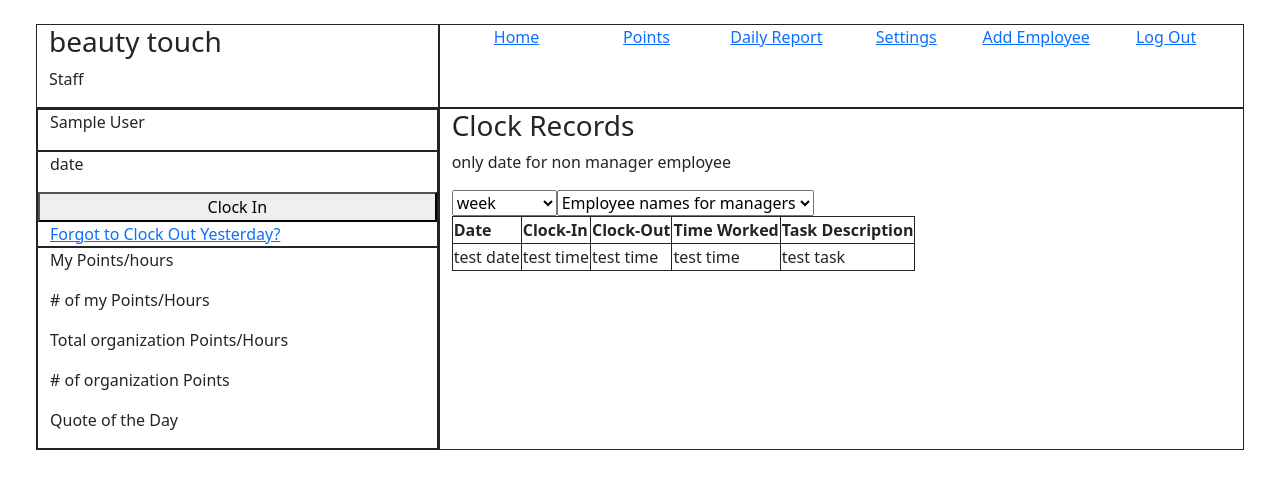
After one commit to beqasabana/freelance_one_BeautyTouch, a Django app: template beautytouch/staff_manager/templates/staff_dashboard.html in a window 1280 px wide. The commit adds this page. Shown: the top 489 px of the page. Run offline with Django 4.2, Linux system fonts and the light colour scheme; the template is opened without the code that fills it: values that come from a table or form of the project are taken from there, others are empty; tables that the repository leaves empty hold one stand-in row (values such as "Sample post"); parts of the project's set-up code (start-up, migrations or seed data) failed here and were passed over.

Commit message:
added log in logic and templates

```diff
--- a/beautytouch/staff_manager/models.py
+++ b/beautytouch/staff_manager/models.py
@@ -7,16 +7,19 @@ import bcrypt
 
 class EmployeeManager(models.Manager):
     def validate_login(self, user_input):
+        errors = {}
         try:
             emp = Employee.objects.get(user_name=user_input['user_name'])
         except ObjectDoesNotExist:
-            return 0
             #user does not exist
+            errors['user_name'] = "User Does Not Exists. Check User Name."
+            return 0, errors
         if bcrypt.checkpw(user_input['password'].encode(), emp.password.encode()):
-            return emp
+            return emp, errors
         else:
             # password did not match
-            return 0
+            errors['password'] = "Password Did Not Match."
+            return 0, errors
 
 class Employee(models.Model):
     first_name = models.CharField(max_length=25)
--- a/beautytouch/staff_manager/static/css/signin.css
+++ b/beautytouch/staff_manager/static/css/signin.css
@@ -8,3 +8,7 @@ body {
     padding-bottom: 40px;
     background-color: #f5f5f5;
 }
+
+.error {
+    color: red;
+}
--- /dev/null
+++ b/beautytouch/staff_manager/static/css/staff_dashboard.css
@@ -0,0 +1,7 @@
+.row {
+    padding: 0;
+}
+
+.container {
+    margin: 0;
+}
--- /dev/null
+++ b/beautytouch/staff_manager/templates/staff_dashboard.html
@@ -0,0 +1,95 @@
+<!DOCTYPE html>
+<html lang="en">
+<head>
+    <meta charset="UTF-8">
+    <meta http-equiv="X-UA-Compatible" content="IE=edge">
+    <meta name="viewport" content="width=device-width, initial-scale=1.0">
+    {% load static %}
+    <link rel="stylesheet" href="{% static 'css/staff_dashboard.css' %}">
+    <script defer src="{% static 'js/staff_dashboard.js' %}"></script>
+    <link href="https://cdn.jsdelivr.net/npm/bootstrap@5.1.3/dist/css/bootstrap.min.css" rel="stylesheet" integrity="sha384-1BmE4kWBq78iYhFldvKuhfTAU6auU8tT94WrHftjDbrCEXSU1oBoqyl2QvZ6jIW3" crossorigin="anonymous">
+    <title>SignIn</title>
+</head>
+<body class="ps-5 pe-5 pt-4">
+    <div class="">
+        <header class="row">
+            <div class="col-4 border border-dark">
+                <h3>beauty touch</h3>
+                <p>Staff</p>
+            </div>
+            <div class="col-8 d-flex border border-dark">
+                <div class="col text-center">
+                    <a href="/staff/dashboard">Home</a>
+                </div>
+                <div class="col text-center">
+                    <a href="">Points</a>
+                </div>
+                <div class="col text-center">
+                    <a href="">Daily Report</a>
+                </div>
+                <div class="col text-center">
+                    <a href="">Settings</a>
+                </div>
+                {% if logged_user.manager %}
+                    <div class="col text-center">
+                        <a href="">Add Employee</a>
+                    </div>
+                {% endif %}
+                <div class="col text-center">
+                    <a href="/staff/logout">Log Out</a>
+                </div>
+            </div>
+        </header>
+        <main class="row">
+            <div class="col-4 border border-dark">
+                <div class="row border border-dark">
+                    <p>{{ logged_user.first_name }} {{ logged_user.last_name }}</p>
+                </div>
+                <div class="row border border-dark">
+                    <p>date</p>
+                    <button>Clock In</button>
+                    <a href="">Forgot to Clock Out Yesterday?</a>
+                </div>
+                <div class="row border border-dark">
+                    <p>My Points/hours</p>
+                    <p># of my Points/Hours</p>
+                    <p>Total organization Points/Hours</p>
+                    <p># of organization Points</p>
+                    <p>Quote of the Day</p>
+                </div>
+            </div>
+            <div class="col-8 border border-dark">
+                <h3>Clock Records</h3>
+                <p>only date for non manager employee</p>
+                <div class="d-flex">
+                    <select name="" id="">
+                        <option value="">week</option>
+                        <option value="">All Records</option>
+                    </select>
+                    {% if logged_user.manager %}
+                        <select name="" id="">
+                            <option value="">Employee names for managers</option>
+                        </select>
+                    {% endif %}
+                </div>
+                <table>
+                    <tr>
+                        <th class="border border-dark">Date</th>
+                        <th class="border border-dark">Clock-In</th>
+                        <th class="border border-dark">Clock-Out</th>
+                        <th class="border border-dark">Time Worked</th>
+                        <th class="border border-dark">Task Description</th>
+                    </tr>
+                    <tr>
+                        <td class="border border-dark">test date</td>
+                        <td class="border border-dark">test time</td>
+                        <td class="border border-dark">test time</td>
+                        <td class="border border-dark">test time</td>
+                        <td class="border border-dark">test task</td>
+                    </tr>
+                </table>
+            </div>
+        </main>
+    </div>
+</body>
+</html>
--- a/beautytouch/staff_manager/urls.py
+++ b/beautytouch/staff_manager/urls.py
@@ -5,4 +5,7 @@ from . import views
 urlpatterns = [
     path('', views.index),
     path('login', views.login),
+    path('dashboard', views.dashboard),
+    path('logout', views.logout),
+    path('addEmployee', views.add_employee),
 ]
```
Also changed, not shown: beautytouch/staff_manager/templates/signin.html (+7 -0 lines), beautytouch/staff_manager/views.py (+30 -5 lines), beautytouch/staff_manager/static/js/staff_dashboard.js (added).
